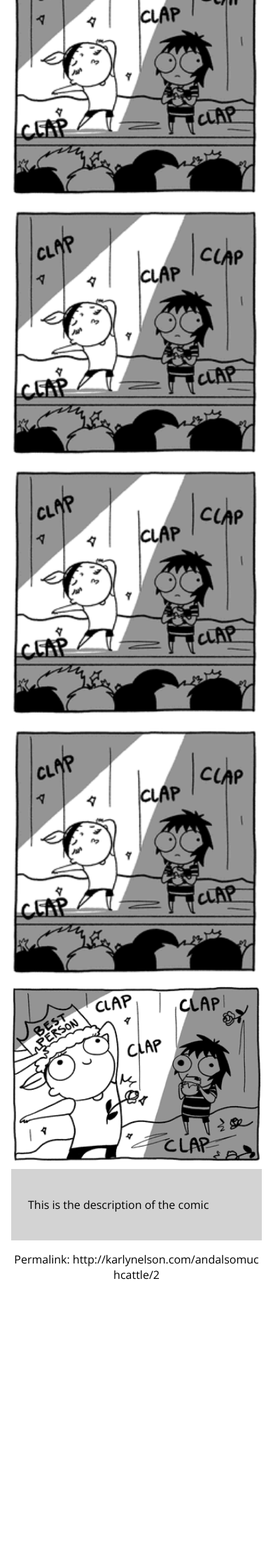
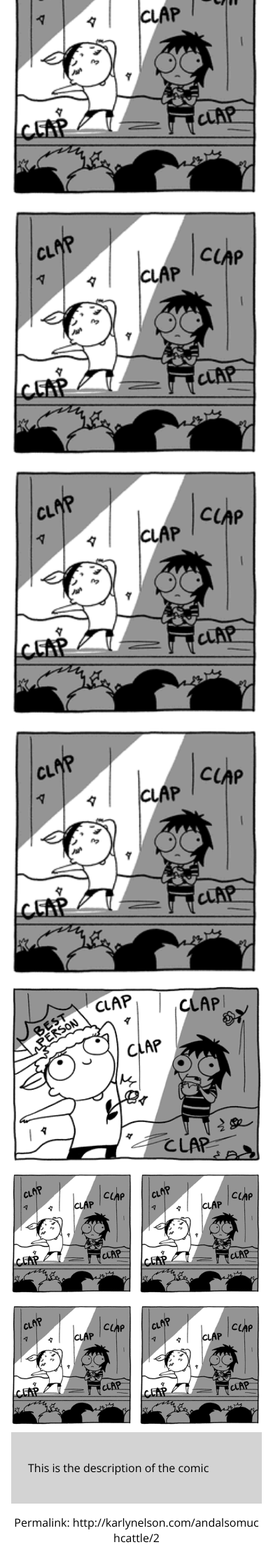
Before and after one commit to karlyanelson/andalsomuchcattle, a Jekyll site: the page built from _posts/2016-07-13-second.md, in a window 390 px wide. Shown: the part 3951-6191 px from the top of the page at 70% size. Built offline with Jekyll 4.4.1, drawn with Linux system fonts in a browser that asks for light colours; some web fonts are replaced; before the commit the page ends 5815 px from its top, so only the background shows below that.

Commit message:
added vs design for comics in media queries - KN

```diff
--- a/_posts/2016-07-13-second.md
+++ b/_posts/2016-07-13-second.md
@@ -51,6 +51,18 @@ images:
   - url: 5.gif
     alt: this is the alt text
     frame_type: "frame-3-4"
+  - url: 4.gif
+    alt: this is the alt text
+    frame_type: "frame-1-2 frame-vs"
+  - url: 4.gif
+    alt: this is the alt text
+    frame_type: "frame-1-2 frame-vs"
+  - url: 4.gif
+    alt: this is the alt text
+    frame_type: "frame-1-2 frame-vs"
+  - url: 4.gif
+    alt: this is the alt text
+    frame_type: "frame-1-2 frame-vs"
 ---
 
 This is the description of the comic
--- a/_sass/components/comic/_comic.scss
+++ b/_sass/components/comic/_comic.scss
@@ -81,5 +81,10 @@
       @include flex-basis(100%);
       min-width: 100%;
     }
+
+    &.frame-vs{
+      @include flex-basis(50%);
+      min-width: 50%;
+    }
   }
 }
```
